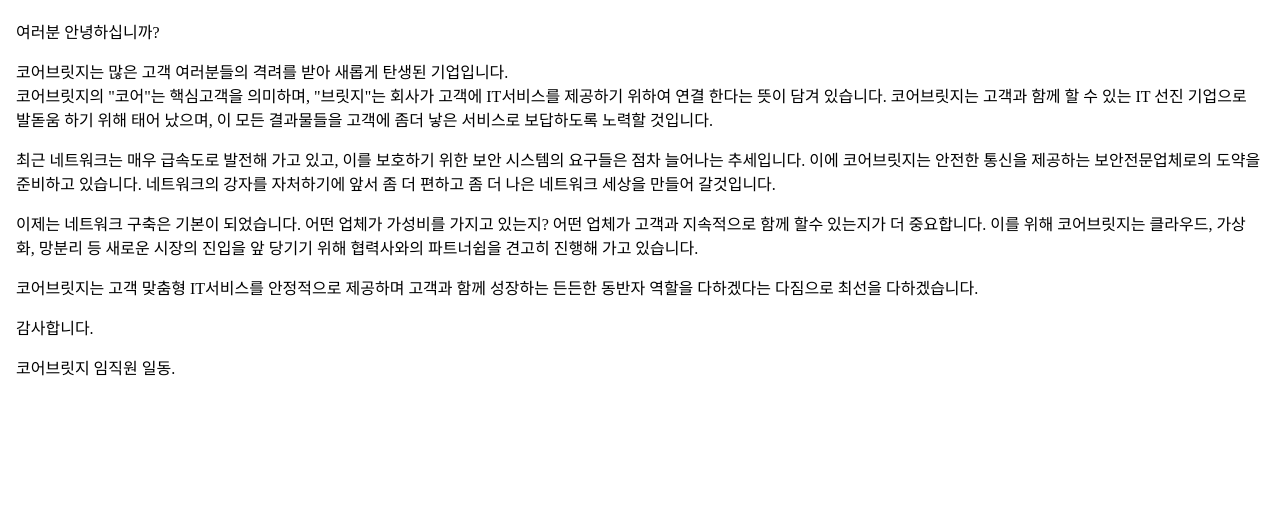
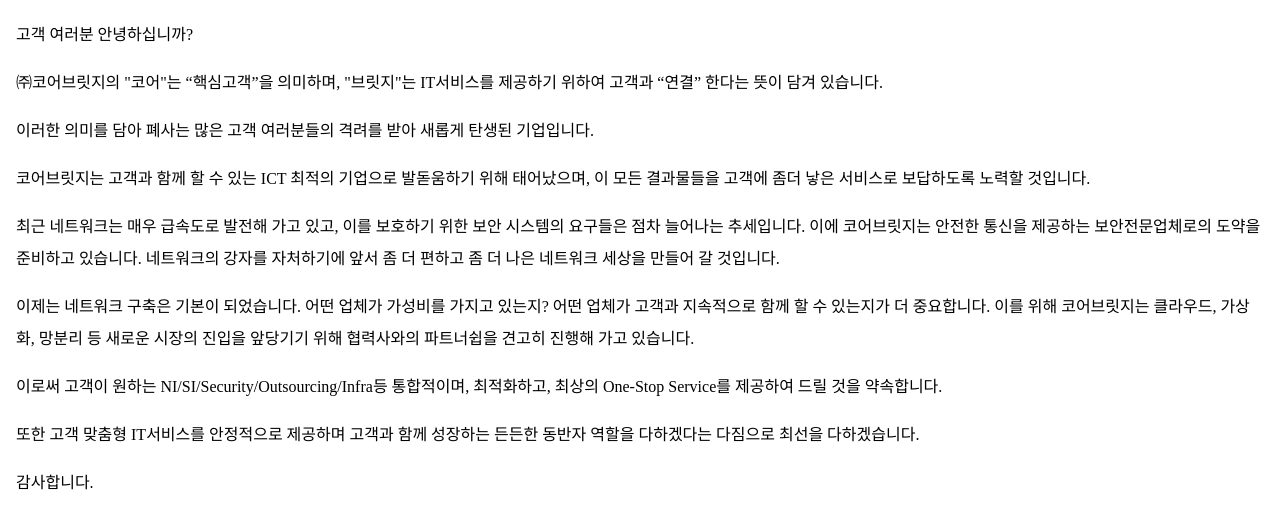
Before and after one commit to corebrg/corebrg.github.io, a plain HTML site: page company/greeting.html in a window 1280 px wide. Shown: the part 163-692 px from the top of the page. Drawn offline with Linux system fonts and the light colour scheme.

Commit message:
인사말 수정

```diff
--- a/company/greeting.html
+++ b/company/greeting.html
@@ -23,6 +23,9 @@ main {
     overflow-y: auto;
 }
 
+p {
+    line-height: 2em;
+}
         </style>
     </head>
     <body>
@@ -34,38 +37,39 @@ main {
         <main>
             <h1>고객과 함께 하는 코어브릿지</h1>
 
-            <p>여러분 안녕하십니까?</p>
-            <p>
-                코어브릿지는 많은 고객 여러분들의 격려를 받아 새롭게 탄생된 기업입니다.<br>
-                코어브릿지의 "코어"는 핵심고객을 의미하며, "브릿지"는 회사가 고객에 IT서비스를 제공하기 위하여
-                연결 한다는 뜻이 담겨 있습니다.
-                코어브릿지는 고객과 함께 할 수 있는 IT 선진 기업으로 발돋움 하기 위해 태어 났으며,
-                이 모든 결과물들을 고객에 좀더 낳은 서비스로 보답하도록 노력할 것입니다.
-            </p>
-            <p>
-                최근 네트워크는 매우 급속도로 발전해 가고 있고, 이를 보호하기 위한 보안 시스템의 요구들은
-                점차 늘어나는 추세입니다.
-                이에 코어브릿지는 안전한 통신을 제공하는 보안전문업체로의 도약을 준비하고 있습니다.
-                네트워크의 강자를 자처하기에 앞서 좀 더 편하고 좀 더 나은 네트워크 세상을
-                만들어 갈것입니다.
-            </p>
-            <p>
-                이제는 네트워크 구축은 기본이 되었습니다.
-                어떤 업체가 가성비를 가지고 있는지? 어떤 업체가 고객과 지속적으로
-                함께 할수 있는지가 더 중요합니다.
-                이를 위해 코어브릿지는 클라우드, 가상화, 망분리 등 새로운 시장의 진입을 앞 당기기 위해
-                협력사와의 파트너쉽을 견고히 진행해 가고 있습니다.
-            </p>
-            <p>
-                코어브릿지는 고객 맞춤형 IT서비스를 안정적으로 제공하며
-                고객과 함께 성장하는 든든한 동반자 역할을 다하겠다는 다짐으로 최선을 다하겠습니다.
-            </p>
-            <P>
-                감사합니다.
-            </P>
-            <P>
-                코어브릿지 임직원 일동.
-            </P>
+            <p>고객 여러분 안녕하십니까?</p>
+
+<p>
+    ㈜코어브릿지의 "코어"는 “핵심고객”을 의미하며,
+    "브릿지"는 IT서비스를 제공하기 위하여 고객과 “연결” 한다는 뜻이 담겨 있습니다.</p>
+<p>
+    이러한 의미를 담아 폐사는 많은 고객 여러분들의 격려를 받아 새롭게 탄생된
+    기업입니다.</p>
+<p>
+    코어브릿지는 고객과 함께 할 수 있는 ICT 최적의 기업으로 발돋움하기 위해
+    태어났으며, 이 모든 결과물들을 고객에 좀더 낳은 서비스로 보답하도록 노력할
+    것입니다.</p>
+
+<p>
+    최근 네트워크는 매우 급속도로 발전해 가고 있고, 이를 보호하기 위한 보안
+    시스템의 요구들은 점차 늘어나는 추세입니다. 이에 코어브릿지는 안전한 통신을
+    제공하는 보안전문업체로의 도약을 준비하고 있습니다. 네트워크의 강자를
+    자처하기에 앞서 좀 더 편하고 좀 더 나은 네트워크 세상을 만들어 갈 것입니다. </p>
+<p>
+    이제는 네트워크 구축은 기본이 되었습니다. 어떤 업체가 가성비를 가지고
+    있는지? 어떤 업체가 고객과 지속적으로 함께 할 수 있는지가 더 중요합니다.
+    이를 위해 코어브릿지는 클라우드, 가상화, 망분리 등 새로운 시장의 진입을
+    앞당기기 위해 협력사와의 파트너쉽을 견고히 진행해 가고 있습니다.</p>
+
+<p>
+    이로써 고객이 원하는 NI/SI/Security/Outsourcing/Infra등 통합적이며,
+    최적화하고, 최상의 One-Stop Service를 제공하여 드릴 것을 약속합니다.</p>
+<p>
+    또한 고객 맞춤형 IT서비스를 안정적으로 제공하며 고객과 함께 성장하는 든든한
+    동반자 역할을 다하겠다는 다짐으로 최선을 다하겠습니다. </p>
+<p>
+    감사합니다.</p>
+
 
         </main>
         <script>
```
